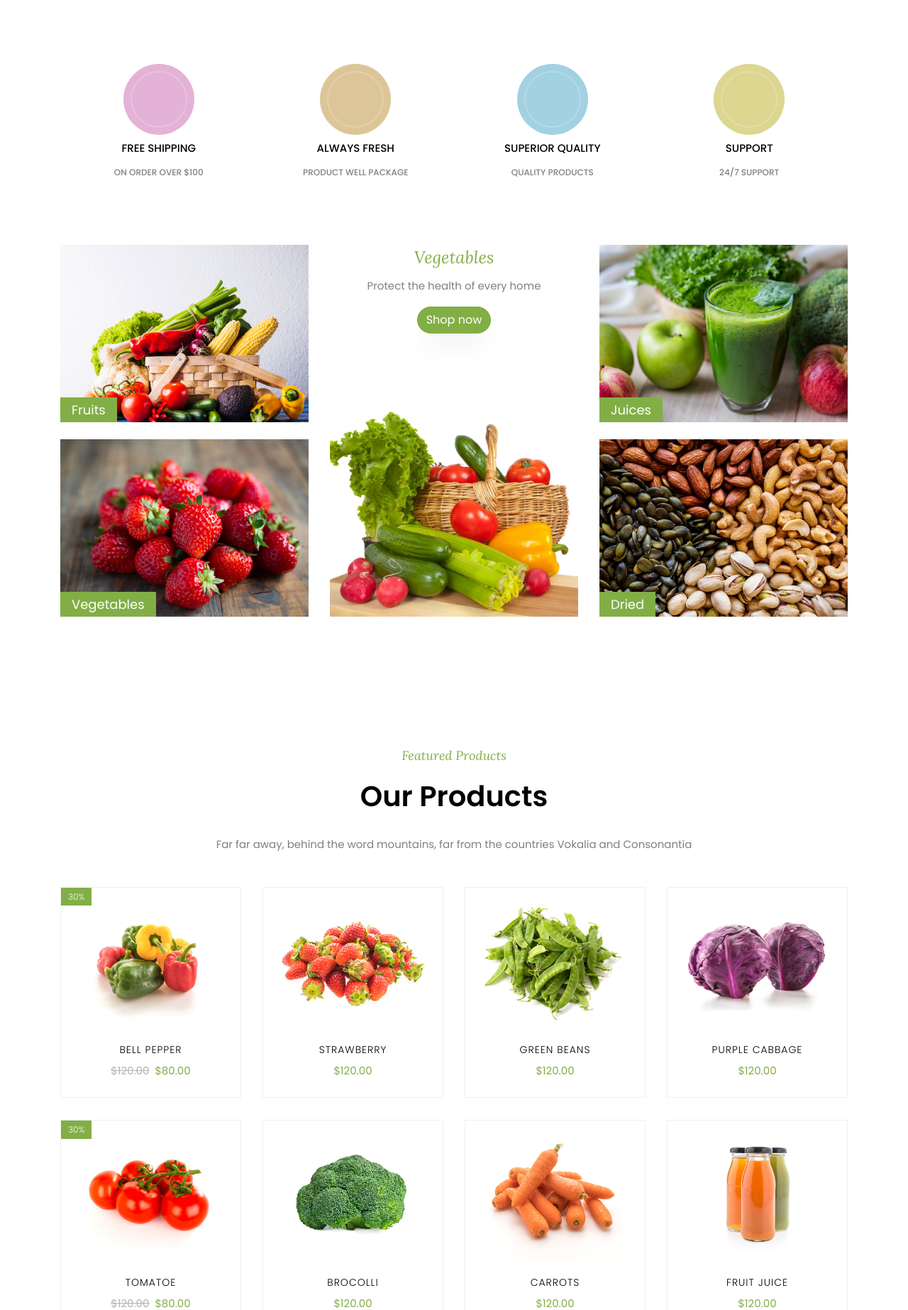
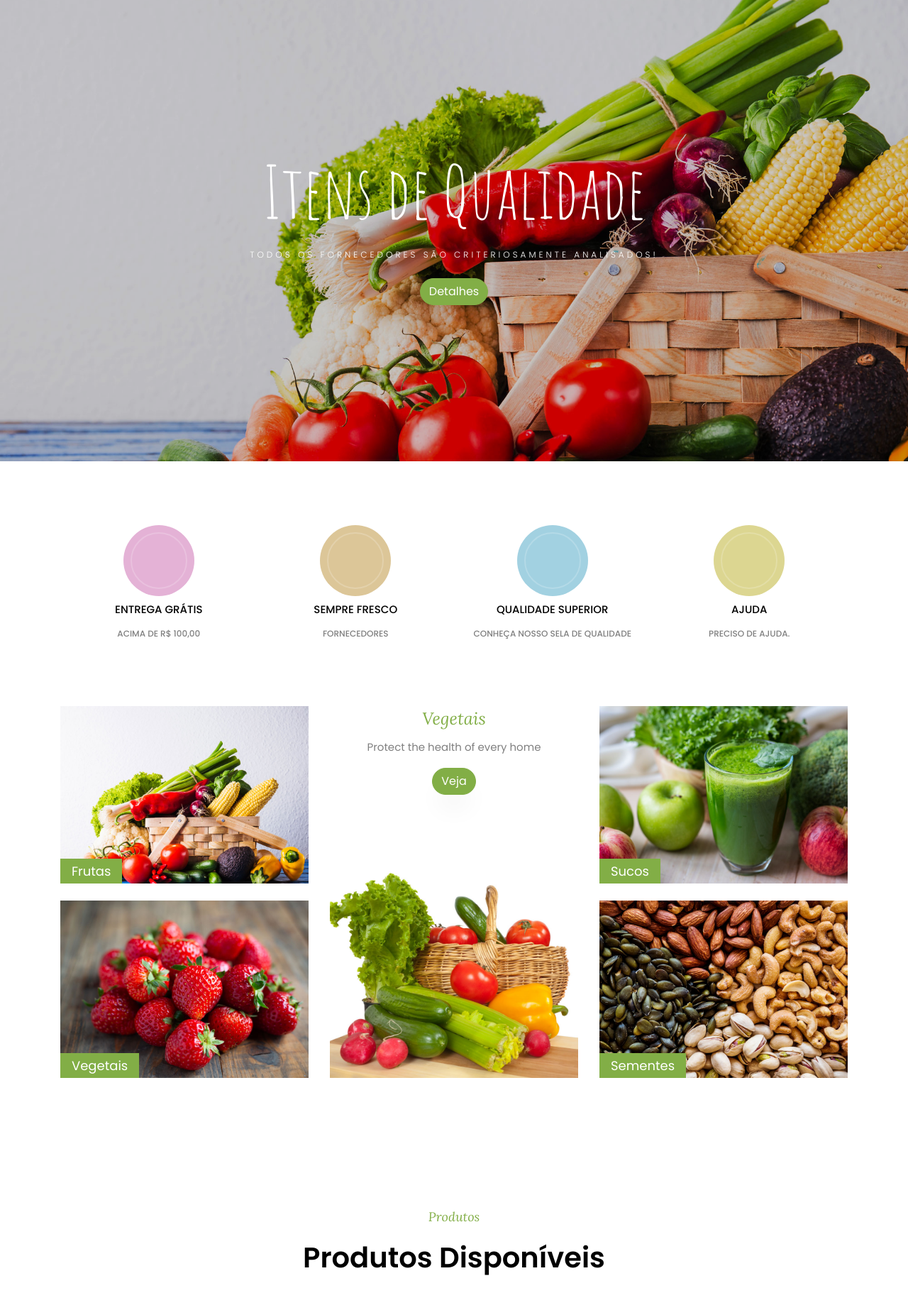
Before and after one commit to kahramosc/fruits, a Flask app: page / in a window 1280 px wide. Shown: the part 96-1942 px from the top of the page at 71% size. Run offline with Flask 2, Linux system fonts and the light colour scheme; data that the repository does not hold is empty; some libraries are stand-ins or nearby versions; some web fonts are replaced.

Commit message:
Ajustes palavras index

```diff
--- a/templates/index.html
+++ b/templates/index.html
@@ -6,6 +6,40 @@ Home
 
 
 {% block content %}
+
+<section id="home-section" class="hero">
+		  <div class="home-slider owl-carousel">
+	      <div class="slider-item" style="background-image: url(../static/images/bg_1.jpg);">
+	      	<div class="overlay"></div>
+	        <div class="container">
+	          <div class="row slider-text justify-content-center align-items-center" data-scrollax-parent="true">
+
+	            <div class="col-md-12 ftco-animate text-center">
+	              <h1 class="mb-2">Itens de Qualidade</h1>
+	              <h2 class="subheading mb-4">Todos os fornecedores são criteriosamente analisados!</h2>
+	              <p><a href="#" class="btn btn-primary">Detalhes</a></p>
+	            </div>
+
+	          </div>
+	        </div>
+	      </div>
+
+	      <div class="slider-item" style="background-image: url(../static/images/bg_2.jpg);">
+	      	<div class="overlay"></div>
+	        <div class="container">
+	          <div class="row slider-text justify-content-center align-items-center" data-scrollax-parent="true">
+
+	            <div class="col-sm-12 ftco-animate text-center">
+	              <h1 class="mb-2">Produtos Orgânicos</h1>
+	              <h2 class="subheading mb-4">Com nosso selo de qualidade!</h2>
+	              <p><a href="#" class="btn btn-primary">Detalhes</a></p>
+	            </div>
+
+	          </div>
+	        </div>
+	      </div>
+	    </div>
+    </section>
 
 <section class="ftco-section">
     <div class="container">
@@ -16,8 +50,8 @@ Home
                         <span class="flaticon-shipped"></span>
                     </div>
                     <div class="media-body">
-                        <h3 class="heading">Free Shipping</h3>
-                        <span>On order over $100</span>
+                        <h3 class="heading">Entrega Grátis</h3>
+                        <span>acima de R$ 100,00</span>
                     </div>
                 </div>
             </div>
@@ -27,8 +61,8 @@ Home
                         <span class="flaticon-diet"></span>
                     </div>
                     <div class="media-body">
-                        <h3 class="heading">Always Fresh</h3>
-                        <span>Product well package</span>
+                        <h3 class="heading">Sempre Fresco</h3>
+                        <span>Fornecedores</span>
                     </div>
                 </div>
             </div>
@@ -38,8 +72,8 @@ Home
                         <span class="flaticon-award"></span>
                     </div>
                     <div class="media-body">
-                        <h3 class="heading">Superior Quality</h3>
-                        <span>Quality Products</span>
+                        <h3 class="heading">Qualidade Superior</h3>
+                        <span>Conheça nosso sela de qualidade</span>
                     </div>
                 </div>
             </div>
@@ -49,8 +83,8 @@ Home
                         <span class="flaticon-customer-service"></span>
                     </div>
                     <div class="media-body">
-                        <h3 class="heading">Support</h3>
-                        <span>24/7 Support</span>
+                        <h3 class="heading">Ajuda</h3>
+                        <span>Preciso de ajuda.</span>
                     </div>
                 </div>
             </div>
@@ -67,9 +101,9 @@ Home
                         <div class="category-wrap-2 ftco-animate img align-self-stretch d-flex"
                              style="background-image: url(../static/images/category.jpg);">
                             <div class="text text-center">
-                                <h2>Vegetables</h2>
+                                <h2>Vegetais</h2>
                                 <p>Protect the health of every home</p>
-                                <p><a href="#" class="btn btn-primary">Shop now</a></p>
+                                <p><a href="#" class="btn btn-primary">Veja</a></p>
                             </div>
                         </div>
                     </div>
@@ -77,13 +111,13 @@ Home
                         <div class="category-wrap ftco-animate img mb-4 d-flex align-items-end"
                              style="background-image: url(../static/images/category-1.jpg);">
                             <div class="text px-3 py-1">
-                                <h2 class="mb-0"><a href="#">Fruits</a></h2>
+                                <h2 class="mb-0"><a href="#">Frutas</a></h2>
                             </div>
                         </div>
                         <div class="category-wrap ftco-animate img d-flex align-items-end"
                              style="background-image: url(../static/images/category-2.jpg);">
                             <div class="text px-3 py-1">
-                                <h2 class="mb-0"><a href="#">Vegetables</a></h2>
+                                <h2 class="mb-0"><a href="#">Vegetais</a></h2>
                             </div>
                         </div>
                     </div>
@@ -94,13 +128,13 @@ Home
                 <div class="category-wrap ftco-animate img mb-4 d-flex align-items-end"
                      style="background-image: url(../static/images/category-3.jpg);">
                     <div class="text px-3 py-1">
-                        <h2 class="mb-0"><a href="#">Juices</a></h2>
+                        <h2 class="mb-0"><a href="#">Sucos</a></h2>
                     </div>
                 </div>
                 <div class="category-wrap ftco-animate img d-flex align-items-end"
                      style="background-image: url(../static/images/category-4.jpg);">
                     <div class="text px-3 py-1">
-                        <h2 class="mb-0"><a href="#">Dried</a></h2>
+                        <h2 class="mb-0"><a href="#">Sementes</a></h2>
                     </div>
                 </div>
             </div>
@@ -112,9 +146,8 @@ Home
     <div class="container">
         <div class="row justify-content-center mb-3 pb-3">
             <div class="col-md-12 heading-section text-center ftco-animate">
-                <span class="subheading">Featured Products</span>
-                <h2 class="mb-4">Our Products</h2>
-                <p>Far far away, behind the word mountains, far from the countries Vokalia and Consonantia</p>
+                <span class="subheading">Produtos</span>
+                <h2 class="mb-4">Produtos Disponíveis</h2>
             </div>
         </div>
     </div>
```
